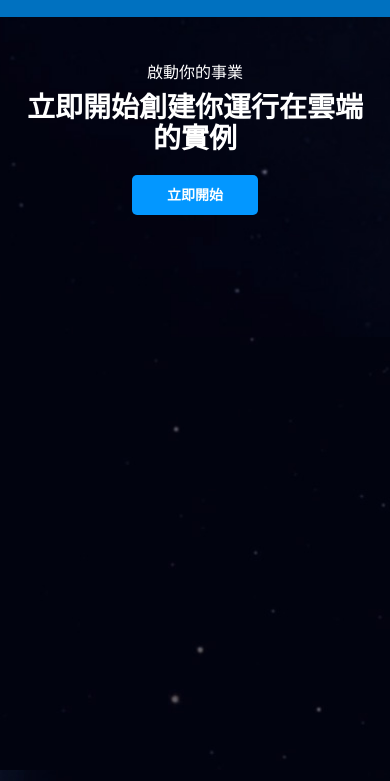
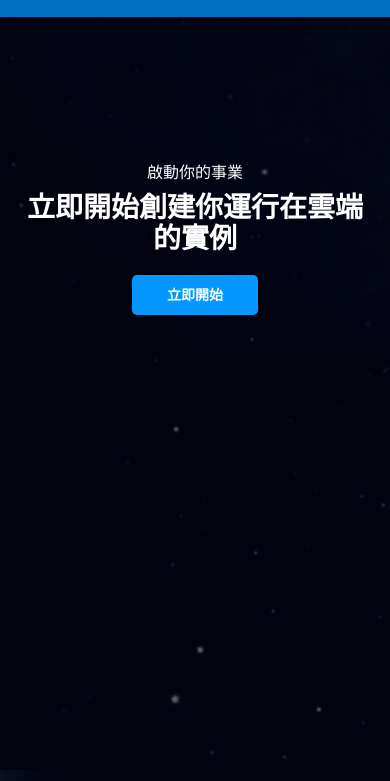
Before and after one commit to lugarbaver/cloudindex, a plain HTML site: page index.html in a window 390 px wide. Shown: the part 63-844 px from the top of the page. Drawn offline with nearby package versions, Linux system fonts and the light colour scheme.

Commit message:
Update index.html

```diff
--- a/index.html
+++ b/index.html
@@ -12,6 +12,11 @@
     <style>
         body{
             background-image: url(assets/images/orbit-hero-bg.jpg);
+        }
+        @media (max-width: 767px) {
+            .hero .inner{
+                height: 600px !important;
+            }
         }
     </style>
 </head>
```
